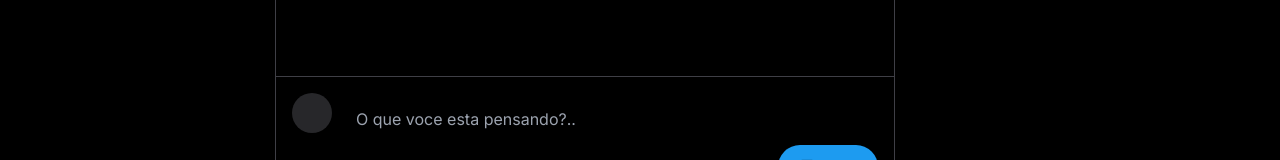
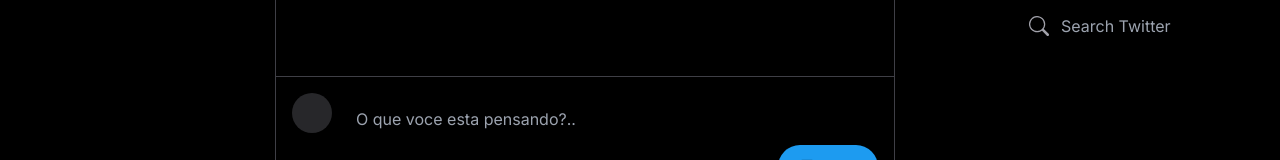
Before and after one commit to samuelTedeschi/clone-twitter, a Next.js app: page / in a window 1280 px wide. Shown: the top 160 px of the page. Built offline with nearby package versions, Linux system fonts and the light colour scheme.

Commit message:
criando o search

```diff
--- a/src/components/LeftSidebar.tsx
+++ b/src/components/LeftSidebar.tsx
@@ -37,7 +37,7 @@ const NAVIGATION_ITEMS = [
 
 export default function LeftSidebar() {
   return (
-    <section className="fixed w-[275px] flex flex-col items-stretch h-screen px-6">
+    <section className="absolute left-0 w-[275px] flex flex-col items-stretch h-screen px-6">
       <div className="flex flex-col items-stretch h-full space-y-4 mt-4">
         {NAVIGATION_ITEMS.map((item) => (
           <Link
--- a/src/components/RightSidebar.tsx
+++ b/src/components/RightSidebar.tsx
@@ -1,7 +1,26 @@
-export default function RightSidebar(){
-    return(
-        <div className="p-4">
-            RightSidebar
+import { BsSearch } from "react-icons/bs";
+
+export default function RightSidebar() {
+  return (
+    <div className="absolute w-[275px] flex flex-col items-stretch h-screen px-6 ml-auto right-0">
+      <div>
+        <div className="relative w-full h-full">
+          <label
+            htmlFor="searchBox"
+            className="absolute top-0 left-0 h-full flex items-center justify-center"
+          >
+            <BsSearch className="w-5 h-5 text-zinc-400" />
+          </label>
+          <input
+            id="searchBox"
+            type="text"
+            placeholder="Search Twitter"
+            className="w-full h-full rounded-xl py-4 px-8 outline-none bg-transparent border-none"
+          />
         </div>
-    )
+      </div>
+      <div></div>
+      <div></div>
+    </div>
+  );
 }
```
